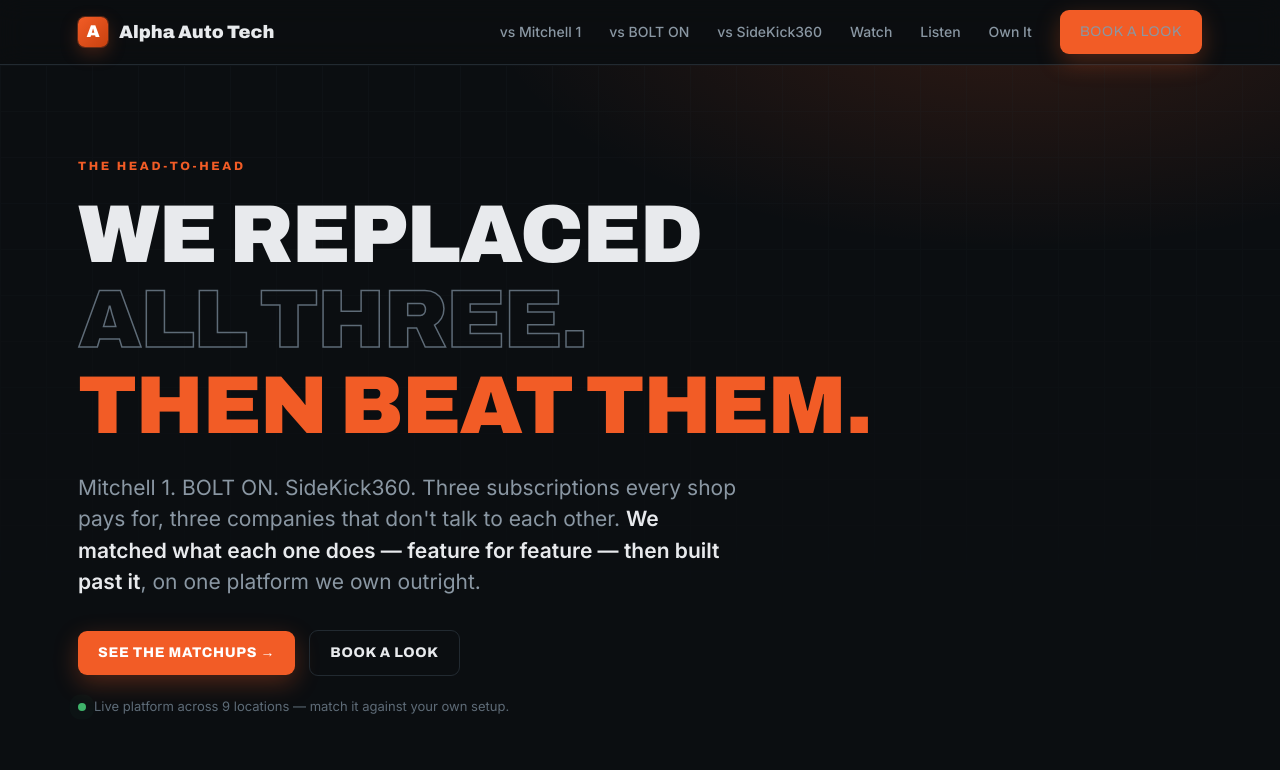
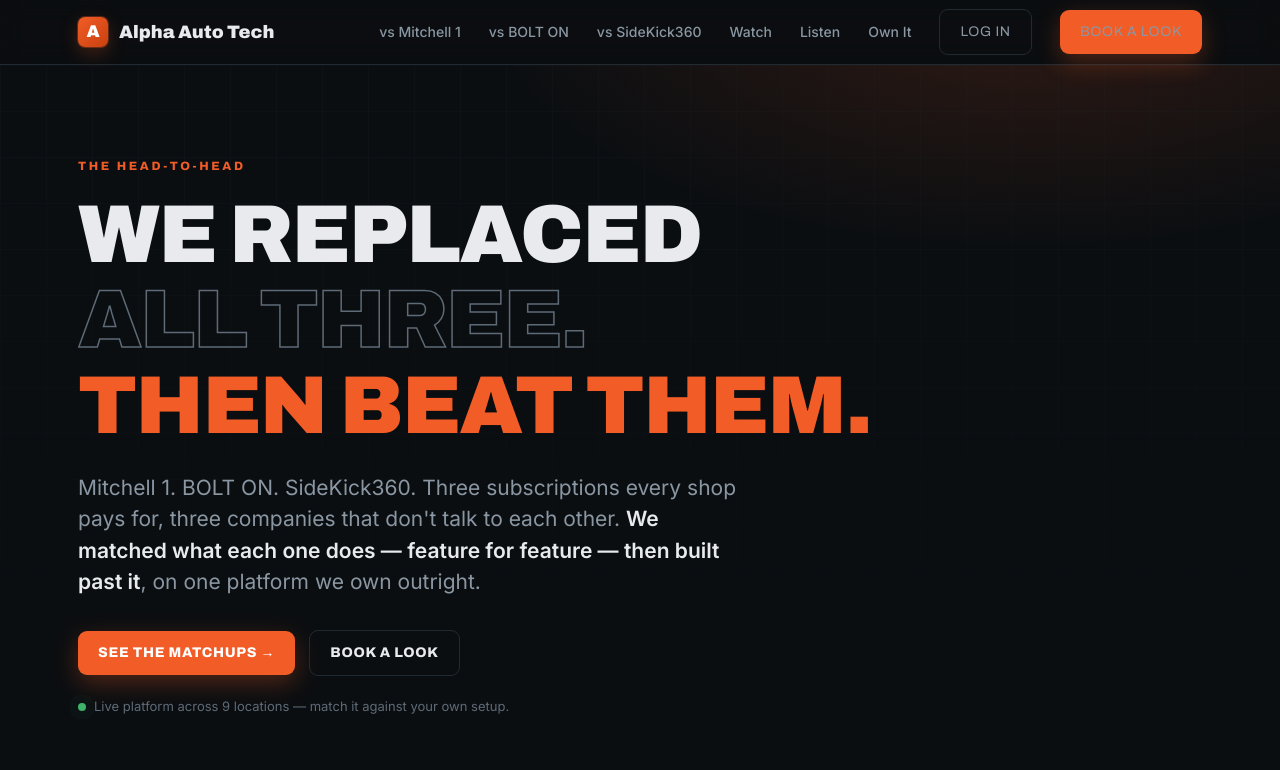
Before and after one commit to chrispeer69/alpha-auto-tech-site, a website: page index.html in a window 1280 px wide. Shown: the top 770 px of the page. Drawn offline with Linux system fonts and the light colour scheme.

Commit message:
add login link

```diff
--- a/index.html
+++ b/index.html
@@ -163,6 +163,7 @@
       <a href="#deck-sec">Watch</a>
       <a href="#listen-sec">Listen</a>
       <a href="#own">Own It</a>
+      <a href="https://alpha-auto-tech-production.up.railway.app/login" class="btn btn-ghost">Log In</a>
       <a href="#demo" class="btn btn-primary">Book a Look</a>
     </div>
   </div>
```
